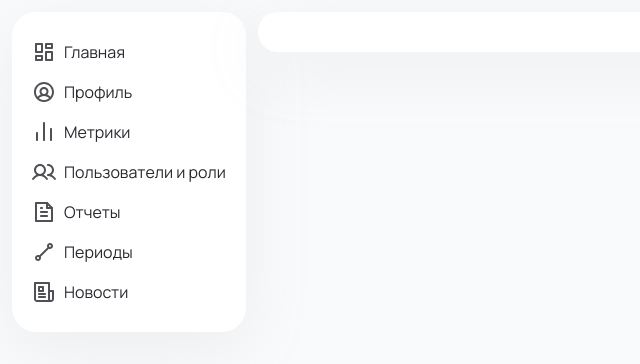
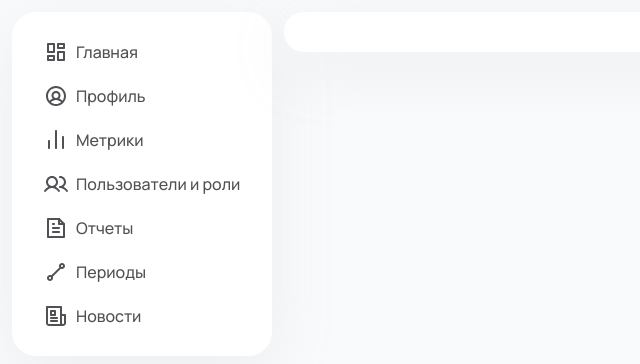
Before and after one commit to tikhomirowww/erp, a React (Vite) app: page /platform in a window 1280 px wide. Shown: the top 364 px of the page, without its empty margins (0-640 px from the left). Built offline with nearby package versions, Linux system fonts and the light colour scheme.

Commit message:
platform-layout-is-done

```diff
--- a/src/assets/styles/main.css
+++ b/src/assets/styles/main.css
@@ -8,12 +8,6 @@
     }
 }
 
-.flex-middle {
-	display: flex;
-	align-items: center;
-	justify-content: center;
-}
-
 ::-webkit-scrollbar {
 	display: none;
 }
@@ -21,3 +15,22 @@
 input:focus {
 	outline: none;
 }
+
+
+.flex-middle {
+	display: flex;
+	align-items: center;
+	justify-content: center;
+}
+
+.active-menu-link {
+    background: #F9FAFC;
+}
+
+.active-menu-link span {
+    color: #3560FA;
+}
+
+.active-menu-link path {
+    fill: #3560FA;
+}
--- a/src/layouts/PlatformLayout.jsx
+++ b/src/layouts/PlatformLayout.jsx
@@ -1,10 +1,11 @@
-import { Outlet } from "react-router-dom";
+import { NavLink, Outlet } from "react-router-dom";
 import Icon from "../components/Icon";
+import clsx from "clsx";
 
 export default function PlatformLayout() {
 	return (
 		<div className="flex gap-3 items-start bg-[#F9FAFC] w-screen min-h-screen p-3">
-			<nav className="bg-white shadow-darken max-w-[260px] rounded-3xl p-5">
+			<nav className="bg-white shadow-darken max-w-[265px] rounded-3xl p-5 flex flex-col gap-1">
 				{[
 					{
 						title: "Главная",
@@ -35,10 +36,21 @@ export default function PlatformLayout() {
 						link: "news",
 					},
 				].map(({ title, link }) => (
-					<div className="py-2 flex items-center gap-2">
+					<NavLink
+						to={`/platform/${link}`}
+						className={({ isActive }) =>
+							clsx(
+								"py-2 px-3 flex items-center gap-2 cursor-pointer rounded-xl hover:bg-light transition-colors",
+								{
+									"active-menu-link": isActive,
+								},
+							)
+						}>
 						<Icon name={link + "Page"} />
-						{title}
-					</div>
+						<span className="text-[#505154] font-medium leading-[125%]">
+							{title}
+						</span>
+					</NavLink>
 				))}
 			</nav>
 			<div className="shadow-darken bg-white p-5 rounded-3xl grow">
--- a/src/pages/AuthPage.jsx
+++ b/src/pages/AuthPage.jsx
@@ -103,7 +103,7 @@ export default function AuthPage() {
 					</div>
 					<button
 						type="submit"
-						className={`cursor-default text-center px-4 py-2.5 leading-[125%] font-semibold text-[#EFF2FF] rounded-2xl w-full ${
+						className={`cursor-default text-center px-4 py-2.5 leading-[125%] font-semibold text-light rounded-2xl w-full ${
 							formik.values.email &&
 							formik.values.code &&
 							formik.values.captcha
--- a/tailwind.config.js
+++ b/tailwind.config.js
@@ -11,6 +11,7 @@ export default {
 			},
 			colors: {
 				dark: "#292A2F",
+                light: "#EFF2FF",
 				blue: "#3560FA",
 				negative: "#F7343D",
 			}
```
